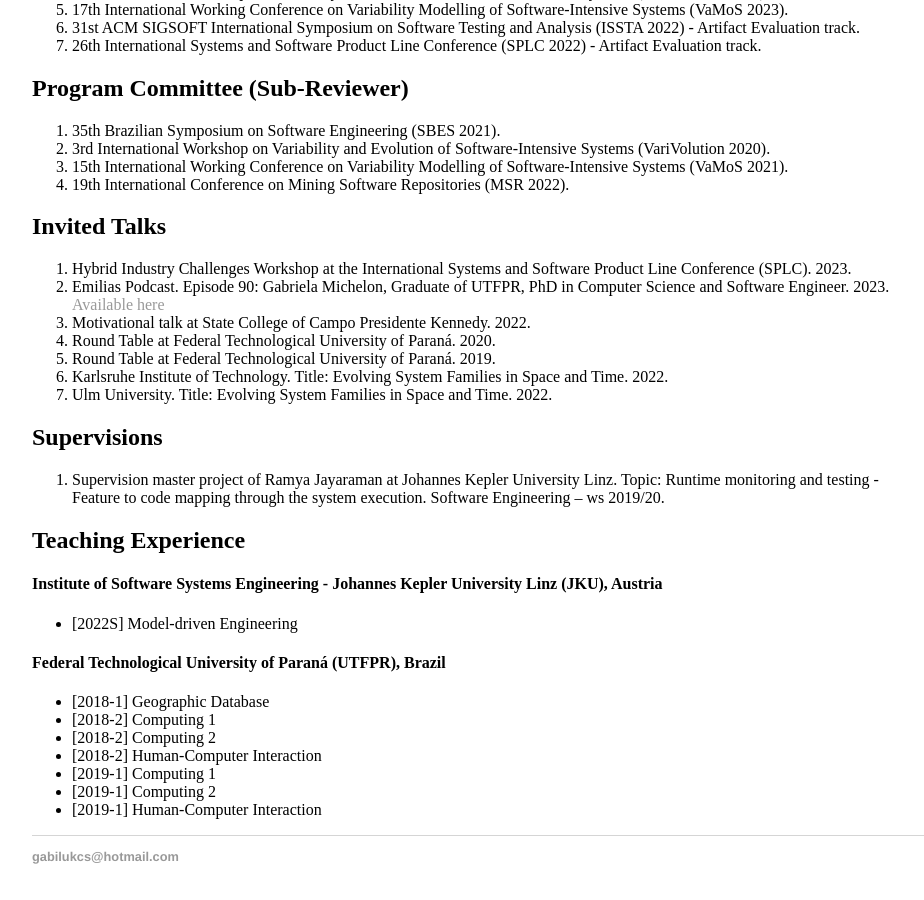
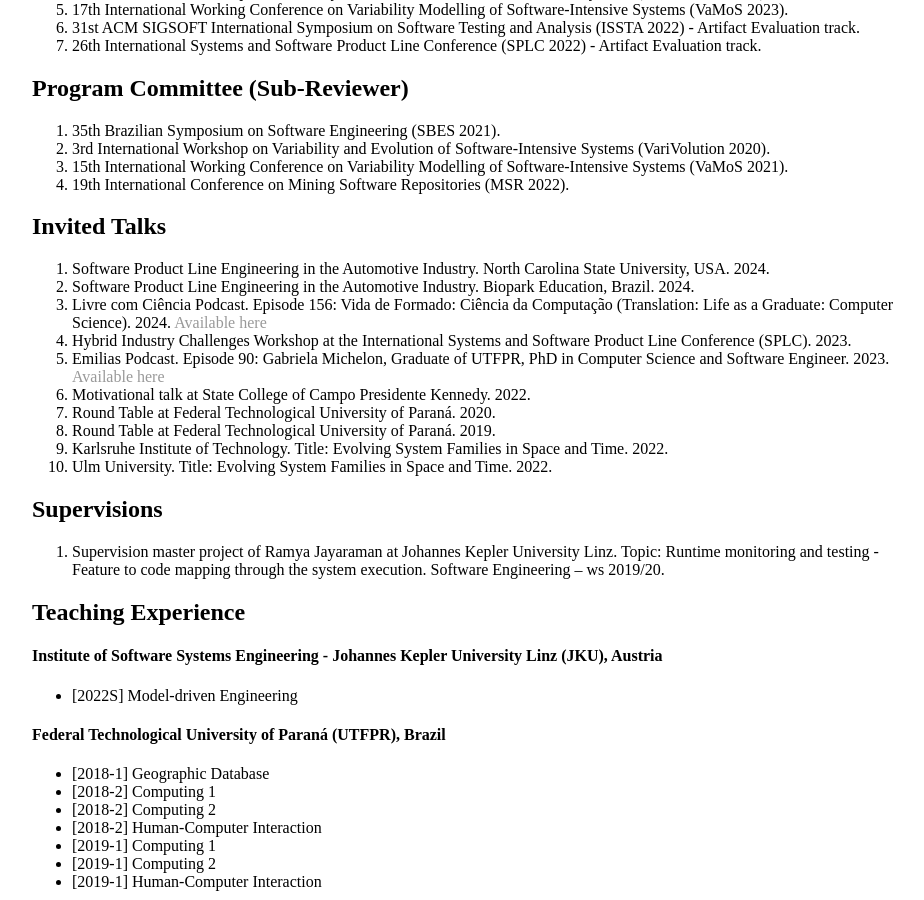
Before and after one commit to GabrielaMichelon/gabrielamichelon.github.io, a Jekyll site: the page built from cv/index.html, in a window 1280 px wide and 900 px high, scrolled down 2812 px. Shown: the whole window, without its empty margins (160-1084 px from the left). Built offline with Jekyll 4.4.1, drawn with Linux system fonts in a browser that asks for light colours.

Commit message:
update invited talks

```diff
--- a/cv/index.html
+++ b/cv/index.html
@@ -155,6 +155,9 @@
 		<h2>Invited Talks</h2>
 
 		<ol>
+			<li> Software Product Line Engineering in the Automotive Industry. North Carolina State University, USA. 2024. </li>
+			<li> Software Product Line Engineering in the Automotive Industry. Biopark Education, Brazil. 2024. </li>
+			<li> Livre com Ciência Podcast. Episode 156: Vida de Formado: Ciência da Computação (Translation: Life as a Graduate: Computer Science). 2024. <a href="https://open.spotify.com/episode/67rORMsENPSTB8F5eFva2N?si=wqPgjDXdRYGvptDWuoOd5A" target="_blank">Available here</a> </li>
 			<li> Hybrid Industry Challenges Workshop at the International Systems and Software Product Line Conference (SPLC). 2023. </li>
 			<li> Emilias Podcast. Episode 90: Gabriela Michelon, Graduate of UTFPR, PhD in Computer Science and Software Engineer. 2023. <a href="https://www.youtube.com/watch?v=26h51TztZFY&ab_channel=Em%C3%ADliasArma%C3%A7%C3%A3oemBits" target="_blank">Available here</a> </li>
 			<li> Motivational talk at State College of Campo Presidente Kennedy. 2022. </li>
```
